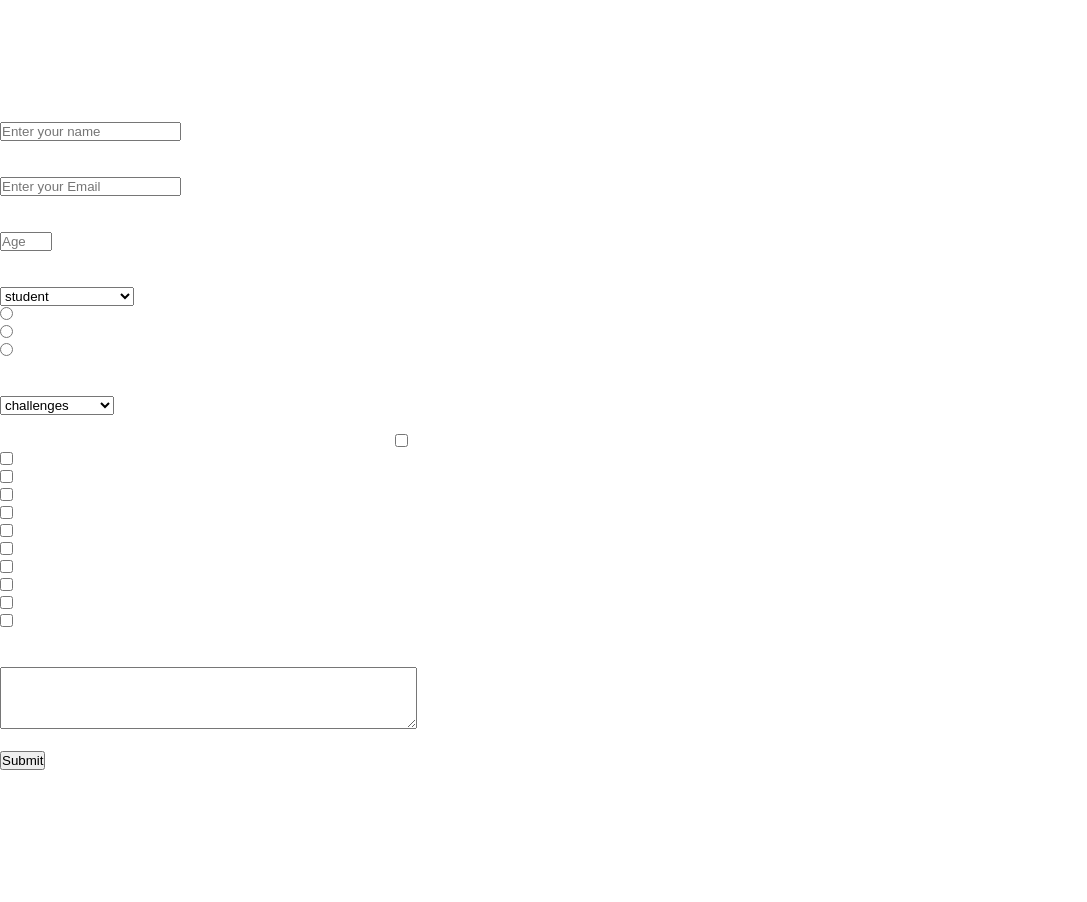
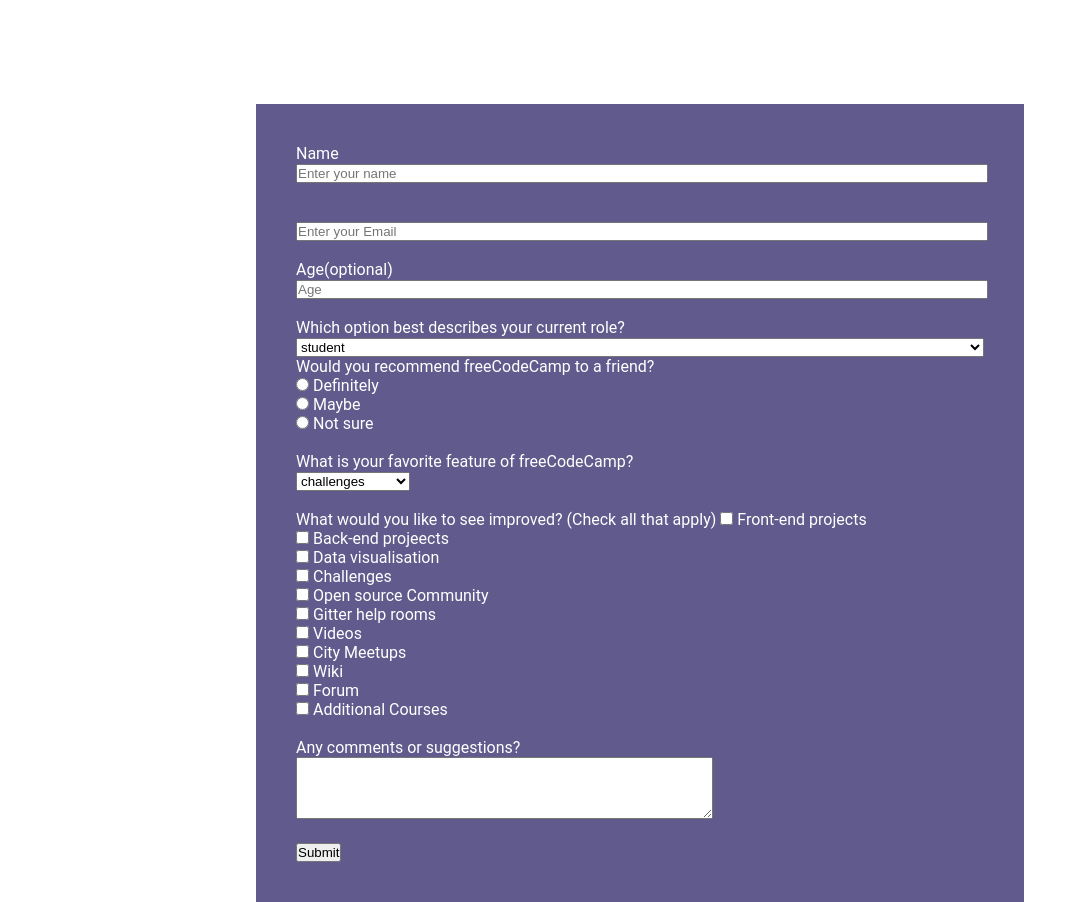
Before and after one commit to Stan-breaks/survey-form, a plain HTML site: page index.html in a window 1280 px wide. Shown: the whole page, without its empty margins (0-1087 px from the left). Before the commit the page ends 800 px from the top, so only its background shows below. Drawn offline with Linux system fonts and the light colour scheme.

Commit message:
style: form-background

```diff
--- a/index.html
+++ b/index.html
@@ -17,13 +17,13 @@
     <main>
       <form>
             <label for="name">Name</label><br>
-            <input type="text" id="name" placeholder="Enter your name"><br><br>
+            <input class="full-input-width" type="text" id="name" placeholder="Enter your name"><br><br>
             <label for="email"></label><br>
-            <input type="email" id="email" placeholder="Enter your Email"><br><br>
+            <input class="full-input-width" type="email" id="email" placeholder="Enter your Email"><br><br>
             <label for="number">Age(optional)</label><br>
-            <input type="number" id="number"placeholder="Age" max="80" min="12"><br><br>
+            <input class="full-input-width" type="number" id="number"placeholder="Age" max="80" min="12"><br><br>
             <label for="role">Which option best describes your current role?</label><br>
-          <select placeholder="select current role">
+          <select class="full-input-width" placeholder="select current role">
               <optgroup label="select current role">
               <option value="student">student</option>
               <option value="full time job">full time job</option>
--- a/resources/css/style.css
+++ b/resources/css/style.css
@@ -16,10 +16,21 @@ body {
     background-position: center;
     background-size: cover;
     color: white;
+    font-family: 'Roboto', sans-serif;
 }
 header {
     text-align: center;
     padding-top: 2.5rem;
     line-height: 2rem;
-    font-family: 'Roboto', sans-serif;
 }
+main {
+    margin: 0px auto;
+    width: 60%;
+    background-color: rgba(58, 50, 113, 0.8);
+}
+form {
+    padding: 2.5rem;
+}
+.full-input-width {
+    width: 100%;
+}
```
